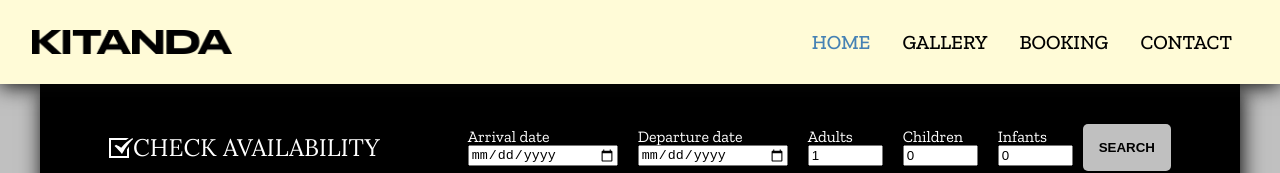
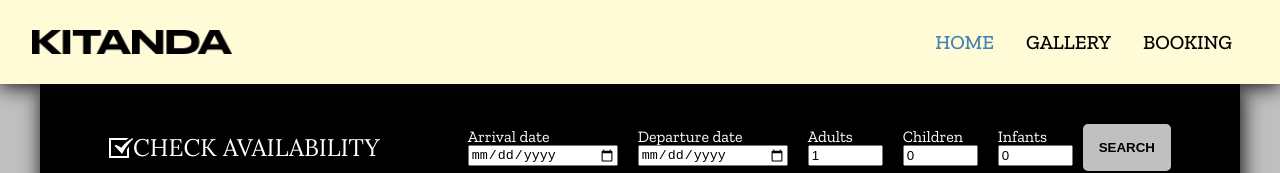
Before and after one commit to DavyK17/kitanda-guest-house, a React (Create React App) app: page / in a window 1280 px wide. Shown: the top 173 px of the page. Built offline with nearby package versions, Linux system fonts and the light colour scheme.

Commit message:
Removing Contact item

```diff
--- a/src/components/Header/Header.jsx
+++ b/src/components/Header/Header.jsx
@@ -33,9 +33,6 @@ const Header = props => {
                     <li>
                         <NavLink className={({ isActive }) => setActive(isActive)} to="/booking">Booking</NavLink>
                     </li>
-                    <li>
-                        <NavLink className={({ isActive }) => setActive(isActive)} to="/contact">Contact</NavLink>
-                    </li>
                 </ul>
             </nav>
         </header>
```
